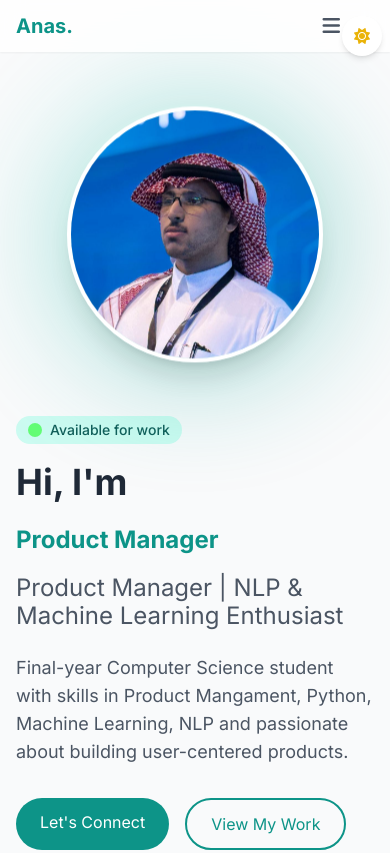
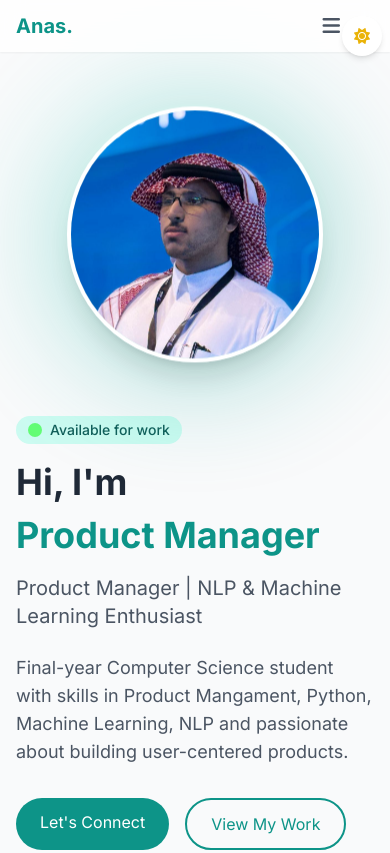
Before and after one commit to AnasAlhamdan/anasalhamdan.github.io, a website: page index.html in a window 390 px wide. Shown: the top 853 px of the page. Drawn offline with nearby package versions, Linux system fonts and the light colour scheme.

Commit message:
Update index.html

```diff
--- a/index.html
+++ b/index.html
@@ -310,19 +310,6 @@
   word-break: break-word;
   overflow-wrap: break-word;
 }
-/* Fix for text wrapping in hero section */
-.text-primary-600.dark\:text-primary-400.typing,
-.text-xl.md\:text-2xl.mb-6.text-gray-600.dark\:text-gray-400 {
-  white-space: nowrap; /* Prevents breaking to new line */
-}
-
-/* If you need to adjust for mobile */
-@media (max-width: 768px) {
-  .text-primary-600.dark\:text-primary-400.typing,
-  .text-xl.md\:text-2xl.mb-6.text-gray-600.dark\:text-gray-400 {
-    white-space: normal; /* Allow line breaks on very small screens if needed */
-    font-size: 1.5rem; /* Adjust font size for better fit */
-  }
 }
 </style>
 
```
